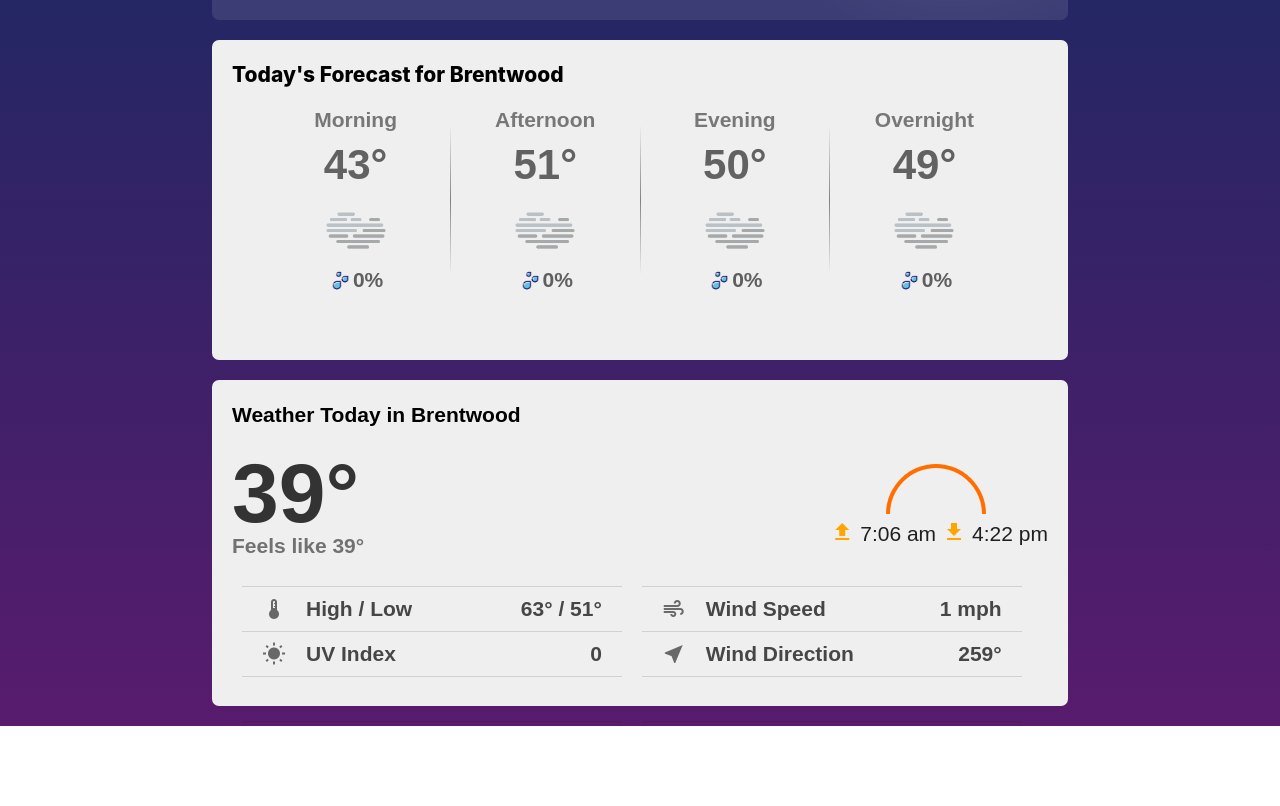
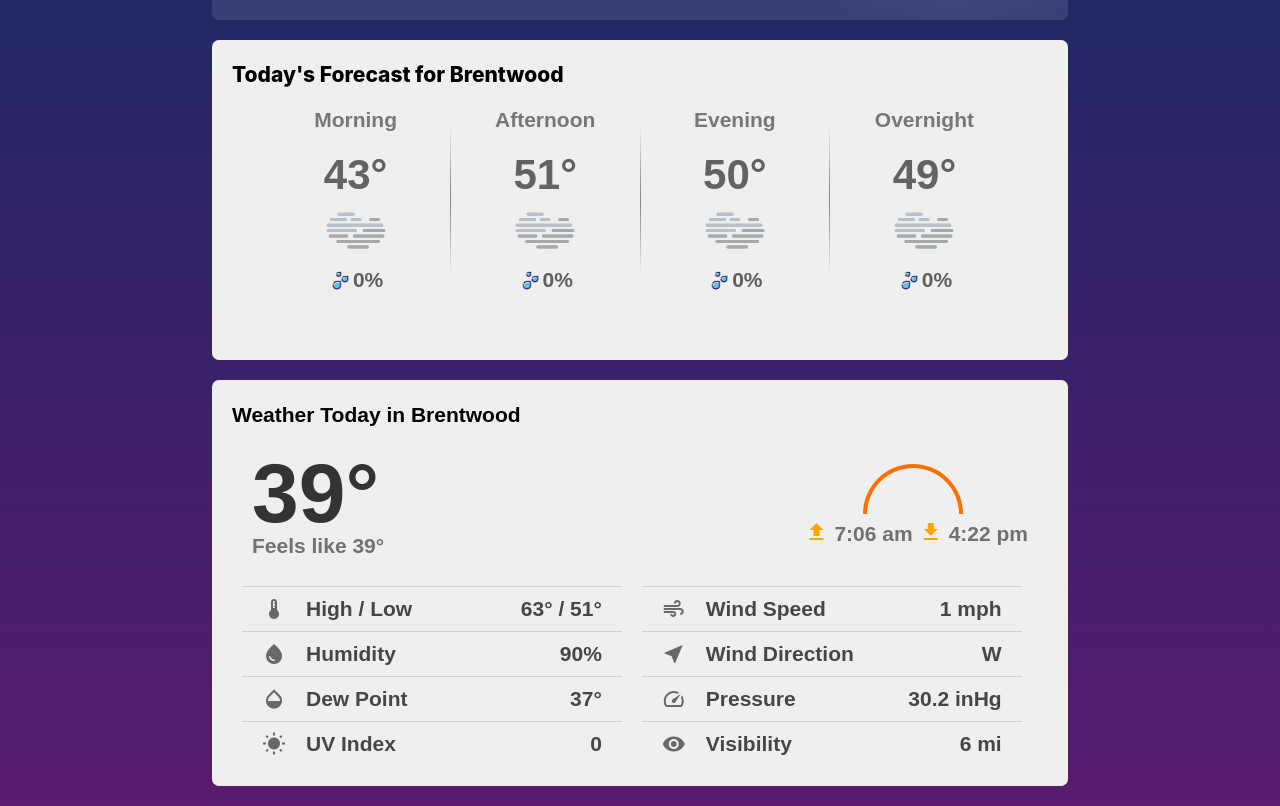
Before and after one commit to TheTeck/Weather, a React (Create React App) app: page / in a window 1280 px wide. Shown: the part 420-1226 px from the top of the page. Before the commit the page ends 1186 px from the top, so only its background shows below. Built offline with nearby package versions, Linux system fonts and the light colour scheme.

Commit message:
Add the rest of the detail data to the TodaysWeather component and make any neccessary conversions on the data for proper units

```diff
--- a/src/components/QuarterDayForecast/QuarterDayForecast.scss
+++ b/src/components/QuarterDayForecast/QuarterDayForecast.scss
@@ -26,6 +26,8 @@
   font-size: $font-large;
   opacity: 0.6;
   margin: 0;
+  position: relative;
+  top: 10px;
 }
 
 .quarterday-precipitation {
--- a/src/components/SunRiseSet/SunRiseSet.scss
+++ b/src/components/SunRiseSet/SunRiseSet.scss
@@ -34,5 +34,8 @@
 
 #rise-set-data p {
   line-height: $font-small;
+  font-family: $font-primary;
+  font-weight: $font-mid-weight;
+  opacity: 0.6;
   margin: 0;
 }
--- a/src/components/TodaysWeather/TodaysWeather.jsx
+++ b/src/components/TodaysWeather/TodaysWeather.jsx
@@ -5,6 +5,46 @@ import SunRiseSet from '../SunRiseSet/SunRiseSet';
 import TodaysDetails from '../TodaysDetails/TodaysDetails';
 
 export default function TodaysWeather ({ name, weather, temp, timezoneOffset }) {
+
+    const MILLIBAR_PER_MERCURY = 0.0295;
+    const METER_PER_MILE = 1609.344;
+    let windDirection = 'N';
+    let wd = weather.wind_deg;
+
+    if (wd > 348.75 && wd <= 11.25) {
+        windDirection = 'N'
+    } else if (wd > 11.25 && wd <= 33.75) {
+        windDirection = 'NNE'
+    } else if (wd > 33.75 && wd <= 56.25) {
+        windDirection = 'NE'
+    } else if (wd > 56.25 && wd <= 78.75) {
+        windDirection = 'ENE'
+    } else if (wd > 78.75 && wd <= 101.25) {
+        windDirection = 'E'
+    } else if (wd > 101.25 && wd <= 123.75) {
+        windDirection = 'ESE'
+    } else if (wd > 123.75 && wd <= 146.25) {
+        windDirection = 'SE'
+    } else if (wd > 146.25 && wd <= 168.75) {
+        windDirection = 'SSE'
+    } else if (wd > 168.75 && wd <= 191.25) {
+        windDirection = 'S'
+    } else if (wd > 191.25 && wd <= 213.75) {
+        windDirection = 'SSW'
+    } else if (wd > 213.75 && wd <= 236.25) {
+        windDirection = 'SW'
+    } else if (wd > 236.25 && wd <= 258.75) {
+        windDirection = 'WSW'
+    } else if (wd > 258.75 && wd <= 281.25) {
+        windDirection = 'W'
+    } else if (wd > 281.25 && wd <= 303.75) {
+        windDirection = 'WNW'
+    } else if (wd > 303.75 && wd <= 326.25) {
+        windDirection = 'NW'
+    } else {
+        windDirection = 'NNW'
+    }
+
     return (
         <div id="todaysweather-container">
             <p id="todaysweather-title">Weather Today in {name}</p>
@@ -23,12 +63,20 @@ export default function TodaysWeather ({ name, weather, temp, timezoneOffset })
                         data={`${~~temp.temp_max}\u00B0 / ${~~temp.temp_min}\u00B0`}
                     />
                     <TodaysDetails
+                        icon={<div className="material-icons details-mat-icon">water_drop</div>}
+                        description="Humidity"
+                        data={`${weather.humidity}%`}
+                    />
+                    <TodaysDetails
+                        icon={<div className="material-icons details-mat-icon">opacity</div>}
+                        description="Dew Point"
+                        data={`${~~weather.dew_point}\u00B0`}
+                    />
+                    <TodaysDetails
                         icon={<div className="material-icons details-mat-icon">wb_sunny</div>}
                         description="UV Index"
                         data={weather.uvi}
                     />
-                    <TodaysDetails />
-                    <TodaysDetails />
                 </div>
                 <div className="todays-details">
                     <TodaysDetails
@@ -39,10 +87,18 @@ export default function TodaysWeather ({ name, weather, temp, timezoneOffset })
                     <TodaysDetails
                         icon={<div className="material-icons details-mat-icon">near_me</div>}
                         description="Wind Direction"
-                        data={`${weather.wind_deg}\u00B0`}
+                        data={windDirection}
                     />
-                    <TodaysDetails />
-                    <TodaysDetails />
+                    <TodaysDetails
+                        icon={<div className="material-icons details-mat-icon">speed</div>}
+                        description="Pressure"
+                        data={`${(weather.pressure * MILLIBAR_PER_MERCURY).toFixed(1)} inHg`}
+                    />
+                    <TodaysDetails
+                        icon={<div className="material-icons details-mat-icon">visibility</div>}
+                        description="Visibility"
+                        data={`${~~(weather.visibility / METER_PER_MILE)} mi`}
+                    />
                 </div>
             </div>
         </div>
--- a/src/components/TodaysWeather/TodaysWeather.scss
+++ b/src/components/TodaysWeather/TodaysWeather.scss
@@ -27,6 +27,7 @@
   width: 100%;
   display: flex;
   justify-content: space-between;
+  padding: 0;
 }
 
 .flex-split {
@@ -61,7 +62,6 @@
 
 .todays-details {
   width: 100%;
-  height: 100px;
   padding: 0 10px;
 }
 
@@ -73,3 +73,9 @@
     width: 49%;
   }
 }
+
+@media (min-width: 500px) {
+  .split-left-right {
+    padding: 0 $padding-small;
+  }
+}
```
